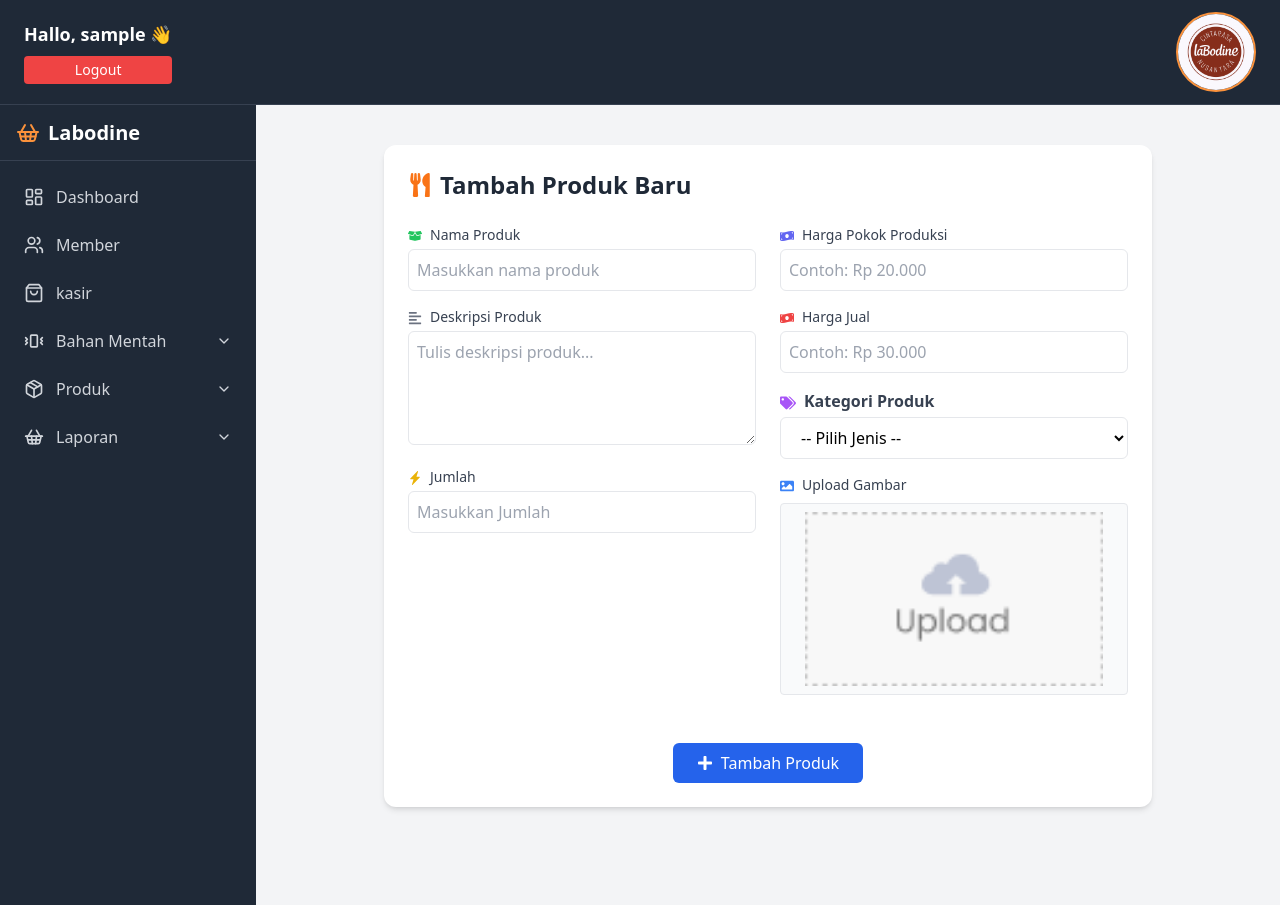
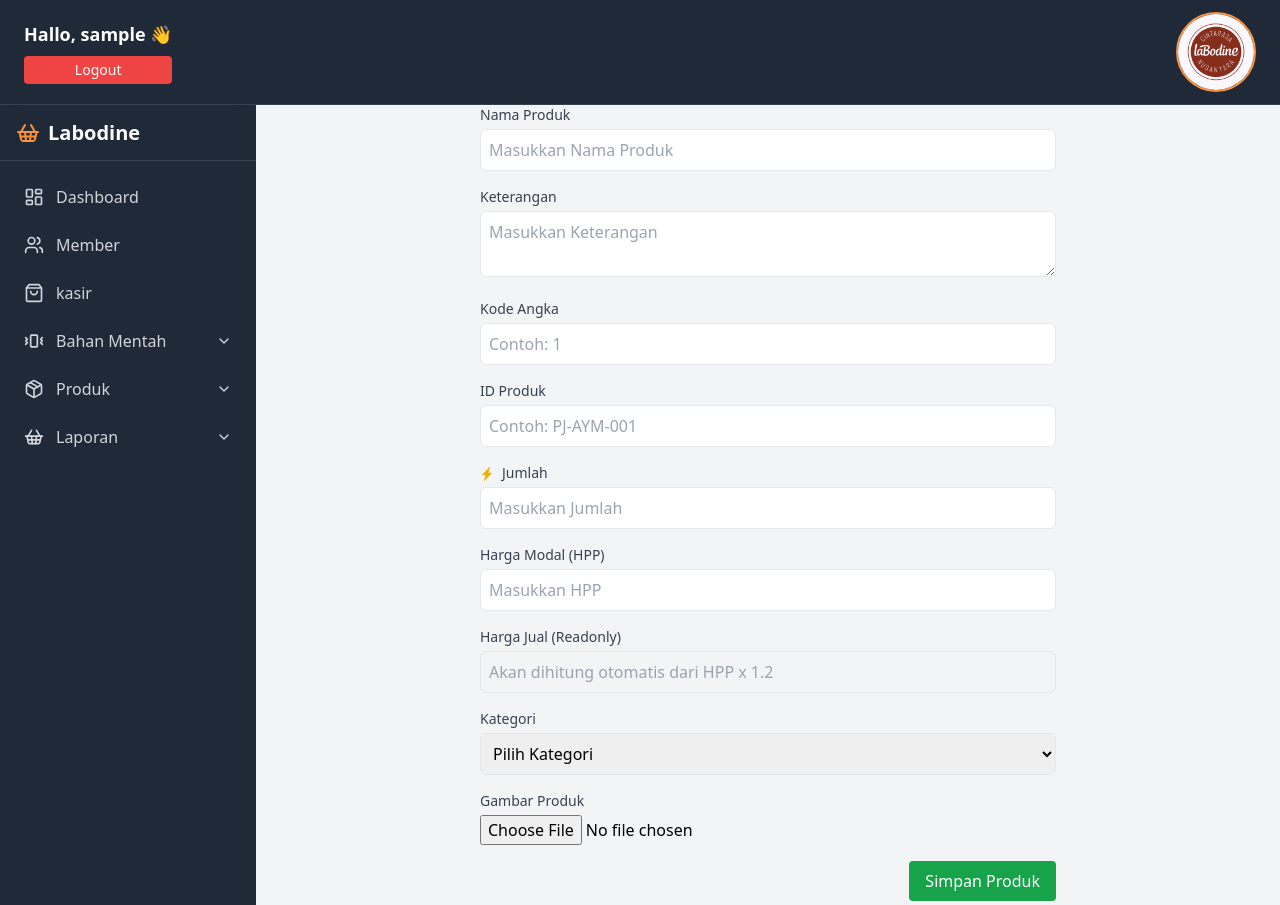
Before and after one commit to Manfarisi/vercel_fe, a React (Vite) app: page /add in a window 1280 px wide. Built offline with nearby package versions, Linux system fonts and the light colour scheme; sample sign-in values are in the browser's storage; the HTML template or start-up script is replaced by a standard one.

Commit message:
update: <kode>

```diff
--- a/src/pages/TambahProduk/Add.jsx
+++ b/src/pages/TambahProduk/Add.jsx
@@ -1,24 +1,10 @@
-import React, { useState } from "react";
-import { assets } from "../../assets/assets";
+import React, { useState, useEffect } from "react";
 import axios from "axios";
-import { toast } from "react-toastify";
-import {
-  FaBoxOpen,
-  FaMoneyBillWave,
-  FaAlignLeft,
-  FaTags,
-  FaUtensils,
-  FaImage,
-  FaPlus,
-} from "react-icons/fa";
 import { BsFillLightningChargeFill } from "react-icons/bs";
-import { useNavigate } from "react-router-dom";
 import Swal from "sweetalert2";
 
-const Add = ({ url }) => {
-  scrollTo;
+const Add = () => {
   const [image, setImage] = useState(false);
-  const navigate = useNavigate();
   const [data, setData] = useState({
     namaProduk: "",
     keterangan: "",
@@ -26,28 +12,51 @@ const Add = ({ url }) => {
     harga: "",
     kategori: "",
     hpp: "",
+    kodeAngka: "",
+    idProduk: "",
   });
 
-  const onChangeHandler = (event) => {
-    const { name, value } = event.target;
-    setData((prev) => ({ ...prev, [name]: value }));
+  const onChangeHandler = (e) => {
+    const { name, value } = e.target;
+    setData({ ...data, [name]: value });
   };
 
-  const onSubmitHandler = async (event) => {
-    event.preventDefault();
-    try {
+  // Generate otomatis ID Produk
+  useEffect(() => {
+    const inisial = data.namaProduk.replace(/\s+/g, "").toUpperCase().slice(0, 3);
+    const angka = data.kodeAngka.toString().padStart(3, "0");
+    if (data.namaProduk && data.kodeAngka) {
+      setData((prev) => ({
+        ...prev,
+        idProduk: `PJ-${inisial}-${angka}`,
+      }));
+    }
+  }, [data.namaProduk, data.kodeAngka]);
+
+  const onSubmitHandler = async (e) => {
+    e.preventDefault();
+
     const formData = new FormData();
-      formData.append("namaProduk", data.namaProduk);
-      formData.append("keterangan", data.keterangan);
-      formData.append("harga", Number(data.harga));
-      formData.append("kategori", data.kategori);
-      formData.append("jumlah", Number(data.jumlah));
-      formData.append("hpp", Number(data.hpp));
+    Object.entries(data).forEach(([key, value]) => {
+      formData.append(key, value);
+    });
     formData.append("image", image);
 
-      const response = await axios.post(`${url}/api/food/add`, formData);
+    try {
+      const response = await axios.post(
+        `${import.meta.env.VITE_API_URL}/food`,
+        formData
+      );
 
       if (response.data.success) {
+        Swal.fire({
+          title: "Sukses!",
+          text: response.data.message,
+          icon: "success",
+          timer: 2000,
+        });
+
+        // Reset state
         setData({
           namaProduk: "",
           keterangan: "",
@@ -55,64 +64,25 @@ const Add = ({ url }) => {
           harga: "",
           kategori: "",
           hpp: "",
+          kodeAngka: "",
+          idProduk: "",
         });
         setImage(false);
-
-        Swal.fire({
-          title: "Berhasil!",
-          text: `Produk berhasil ditambahkan. ID Produk: ${response.data.idProduk}`,
-          icon: "success",
-          confirmButtonText: "OK",
-        }).then(() => navigate("/list"));
-      } else {
+      }
+    } catch (error) {
       Swal.fire({
         title: "Gagal!",
-          text: response.data.message || "Gagal menambahkan produk.",
+        text: error.response?.data?.message || "Terjadi kesalahan.",
         icon: "error",
-          confirmButtonText: "Tutup",
-        });
-      }
-    } catch (err) {
-      Swal.fire({
-        title: "Error!",
-        text: "Terjadi kesalahan saat mengirim data.",
-        icon: "error",
-        confirmButtonText: "Tutup",
       });
     }
   };
 
-  const formatRupiah = (angka) => {
-    if (!angka) return "";
-    const numberString = angka.toString().replace(/[^,\d]/g, "");
-    const split = numberString.split(",");
-    const sisa = split[0].length % 3;
-    let rupiah = split[0].substr(0, sisa);
-    const ribuan = split[0].substr(sisa).match(/\d{3}/g);
-    if (ribuan) {
-      const separator = sisa ? "." : "";
-      rupiah += separator + ribuan.join(".");
-    }
-    rupiah = split[1] !== undefined ? rupiah + "," + split[1] : rupiah;
-    return "Rp " + rupiah;
-  };
-
   return (
-    <div className="max-w-3xl mx-auto mt-10 p-6 bg-white rounded-xl shadow-md">
-      <h2 className="text-2xl font-bold text-gray-800 mb-6 flex items-center gap-2">
-        <FaUtensils className="text-orange-500" /> Tambah Produk Baru
-      </h2>
-
-      <form
-        onSubmit={onSubmitHandler}
-        className="grid grid-cols-1 md:grid-cols-2 gap-6"
-      >
-        {/* KIRI */}
-        <div className="space-y-4">
+    <form onSubmit={onSubmitHandler} className="space-y-4 max-w-xl mx-auto">
       {/* Nama Produk */}
       <div>
         <label className="block mb-1 text-sm font-medium text-gray-700">
-              <FaBoxOpen className="inline mr-2 text-green-500" />
           Nama Produk
         </label>
         <input
@@ -120,8 +90,8 @@ const Add = ({ url }) => {
           name="namaProduk"
           value={data.namaProduk}
           onChange={onChangeHandler}
-              placeholder="Masukkan nama produk"
-              className="w-full p-2 border rounded-md focus:outline-none focus:ring-2 focus:ring-green-400"
+          placeholder="Masukkan Nama Produk"
+          className="w-full p-2 border rounded-md"
           required
         />
       </div>
@@ -129,18 +99,48 @@ const Add = ({ url }) => {
       {/* Keterangan */}
       <div>
         <label className="block mb-1 text-sm font-medium text-gray-700">
-              <FaAlignLeft className="inline mr-2 text-gray-500" />
-              Deskripsi Produk
+          Keterangan
         </label>
         <textarea
           name="keterangan"
-              rows="4"
           value={data.keterangan}
           onChange={onChangeHandler}
-              placeholder="Tulis deskripsi produk..."
-              className="w-full p-2 border rounded-md focus:outline-none focus:ring-2 focus:ring-blue-400"
+          placeholder="Masukkan Keterangan"
+          className="w-full p-2 border rounded-md"
           required
-            ></textarea>
+        />
+      </div>
+
+      {/* Kode Angka */}
+      <div>
+        <label className="block mb-1 text-sm font-medium text-gray-700">
+          Kode Angka
+        </label>
+        <input
+          type="number"
+          name="kodeAngka"
+          value={data.kodeAngka}
+          onChange={onChangeHandler}
+          placeholder="Contoh: 1"
+          className="w-full p-2 border rounded-md"
+          required
+        />
+      </div>
+
+      {/* ID Produk */}
+      <div>
+        <label className="block mb-1 text-sm font-medium text-gray-700">
+          ID Produk
+        </label>
+        <input
+          type="text"
+          name="idProduk"
+          value={data.idProduk}
+          onChange={onChangeHandler}
+          placeholder="Contoh: PJ-AYM-001"
+          className="w-full p-2 border rounded-md"
+          required
+        />
       </div>
 
       {/* Jumlah */}
@@ -155,122 +155,88 @@ const Add = ({ url }) => {
           value={data.jumlah}
           onChange={onChangeHandler}
           placeholder="Masukkan Jumlah"
-              className="w-full p-2 border rounded-md focus:outline-none focus:ring-2 focus:ring-yellow-400"
-              required
-            />
-          </div>
-        </div>
-
-        {/* KANAN */}
-        <div className="space-y-4">
-          {/* HPP */}
-          <div>
-            <label className="block mb-1 text-sm font-medium text-gray-700">
-              <FaMoneyBillWave className="inline mr-2 text-indigo-500" />
-              Harga Pokok Produksi
-            </label>
-            <input
-              type="text"
-              name="hpp"
-              placeholder="Contoh: Rp 20.000"
-              value={formatRupiah(data.hpp)}
-              onChange={(e) => {
-                const rawValue = e.target.value.replace(/\D/g, "");
-                const newHpp = rawValue;
-
-                // Hitung harga = hpp + 20%
-                const newHarga = Math.round(newHpp * 1.2);
-
-                setData((prevData) => ({
-                  ...prevData,
-                  hpp: newHpp,
-                  harga: newHarga.toString(), // tetap disimpan sebagai string untuk formatRupiah
-                }));
-              }}
-              className="w-full p-2 border rounded-md focus:outline-none focus:ring-2 focus:ring-indigo-400"
+          className="w-full p-2 border rounded-md"
           required
         />
       </div>
 
-          {/* Harga Jual */}
+      {/* HPP */}
       <div>
         <label className="block mb-1 text-sm font-medium text-gray-700">
-              <FaMoneyBillWave className="inline mr-2 text-red-500" />
-              Harga Jual
+          Harga Modal (HPP)
         </label>
         <input
-              type="text"
+          type="number"
+          name="hpp"
+          value={data.hpp}
+          onChange={onChangeHandler}
+          placeholder="Masukkan HPP"
+          className="w-full p-2 border rounded-md"
+          required
+        />
+      </div>
+
+      {/* Harga (Readonly) */}
+      <div>
+        <label className="block mb-1 text-sm font-medium text-gray-700">
+          Harga Jual (Readonly)
+        </label>
+        <input
+          type="number"
           name="harga"
-              placeholder="Contoh: Rp 30.000"
+          value={data.hpp ? Math.round(Number(data.hpp) * 1.2) : ""}
           readOnly
-              value={formatRupiah(data.harga)}
-              onChange={(e) => {
-                const rawValue = e.target.value.replace(/\D/g, "");
-                setData((prevData) => ({ ...prevData, harga: rawValue }));
-              }}
-              className="w-full p-2 border rounded-md focus:outline-none focus:ring-2 focus:ring-red-400"
-              required
+          placeholder="Akan dihitung otomatis dari HPP x 1.2"
+          className="w-full p-2 border rounded-md bg-gray-100 cursor-not-allowed"
         />
       </div>
 
       {/* Kategori */}
       <div>
-            <label className="block font-semibold text-gray-700 mb-1">
-              <FaTags className="inline mr-2 text-purple-500" />
-              Kategori Produk
+        <label className="block mb-1 text-sm font-medium text-gray-700">
+          Kategori
         </label>
         <select
           name="kategori"
           value={data.kategori}
           onChange={onChangeHandler}
-              className="w-full px-4 py-2 border rounded-md bg-white focus:outline-none focus:ring focus:ring-purple-300"
+          className="w-full p-2 border rounded-md"
           required
         >
-              <option value="">-- Pilih Jenis --</option>
+          <option value="">Pilih Kategori</option>
           <option value="Hampers">Hampers</option>
           <option value="Frozen">Frozen</option>
           <option value="Paket Mini Frozen">Paket Mini Frozen</option>
           <option value="Paket Matang">Paket Matang</option>
-              <option value="Hampers Neela Klappertart">
-                Hampers Neela Klappertart
-              </option>
+          <option value="Hampers Neela Klappertart">Hampers Neela Klappertart</option>
         </select>
       </div>
 
       {/* Upload Gambar */}
       <div>
-            <label className="block mb-2 text-sm font-medium text-gray-700">
-              <FaImage className="inline mr-2 text-blue-500" />
-              Upload Gambar
-            </label>
-            <label htmlFor="image" className="block w-full cursor-pointer">
-              <img
-                src={image ? URL.createObjectURL(image) : assets.upload_area}
-                alt="Preview"
-                className="w-full max-h-48 object-contain rounded border p-2 bg-gray-50"
-              />
+        <label className="block mb-1 text-sm font-medium text-gray-700">
+          Gambar Produk
         </label>
         <input
           type="file"
-              id="image"
+          name="image"
           onChange={(e) => setImage(e.target.files[0])}
-              hidden
+          accept="image/*"
+          className="w-full"
           required
         />
       </div>
-        </div>
 
-        {/* Tombol Submit - Di bawah tengah */}
-        <div className="md:col-span-2 text-center mt-6">
+      {/* Tombol Submit */}
+      <div className="text-right">
         <button
           type="submit"
-            className="inline-flex items-center gap-2 px-6 py-2 bg-blue-600 text-white rounded-md hover:bg-blue-700 transition-all"
+          className="bg-green-600 text-white px-4 py-2 rounded hover:bg-green-700"
         >
-            <FaPlus /> Tambah Produk
+          Simpan Produk
         </button>
       </div>
     </form>
-    </div>
   );
 };
 
```
Lines whose indentation alone changed are shown as unchanged.
